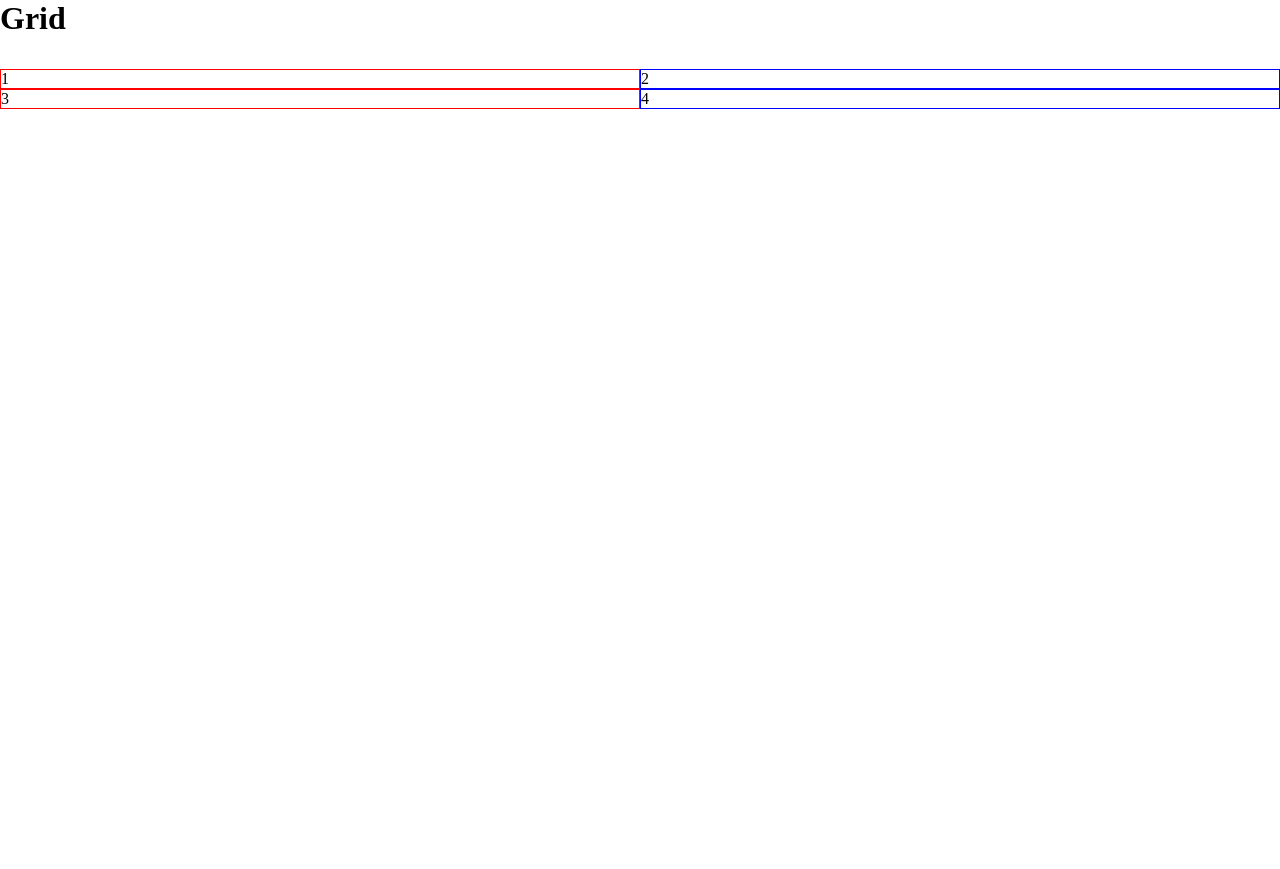
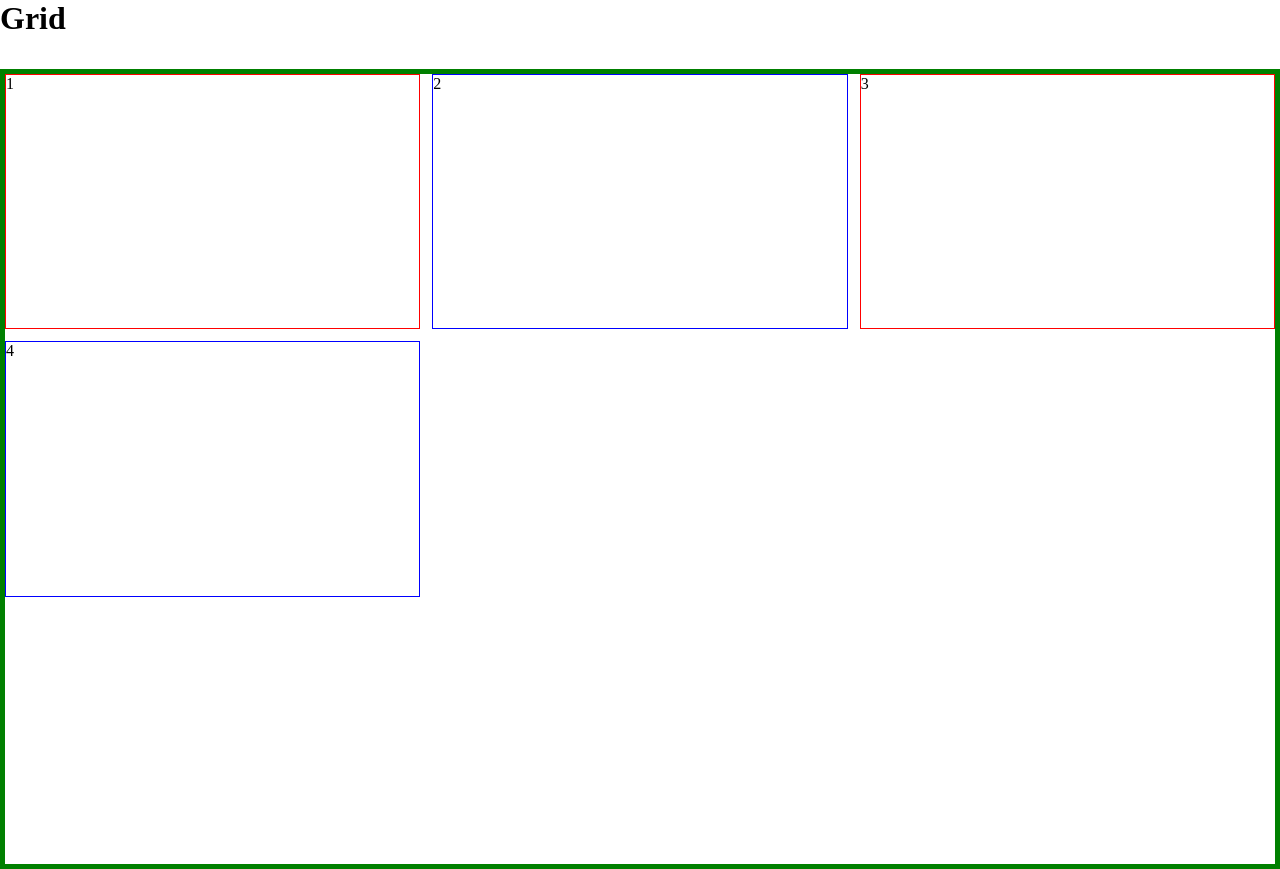
Before and after one commit to gustavonbispo/css-grid, a plain HTML site: page index.html in a window 1280 px wide. Before the commit the page ends 800 px from the top, so only its background shows below. Drawn offline with Linux system fonts and the light colour scheme.

Commit message:
Grid template rows

```diff
--- a/styles/index.css
+++ b/styles/index.css
@@ -6,7 +6,11 @@ h1 {
 
 #app {
   display: grid;
-  grid-template-columns: repeat(2, 1fr);
+  height: 100vh;
+  gap: 12px;
+  grid-template-columns: repeat(3, 1fr);
+  grid-template-rows: repeat(3, 1fr);
+  border: 5px solid green;
 }
 
 #app > div {
```
